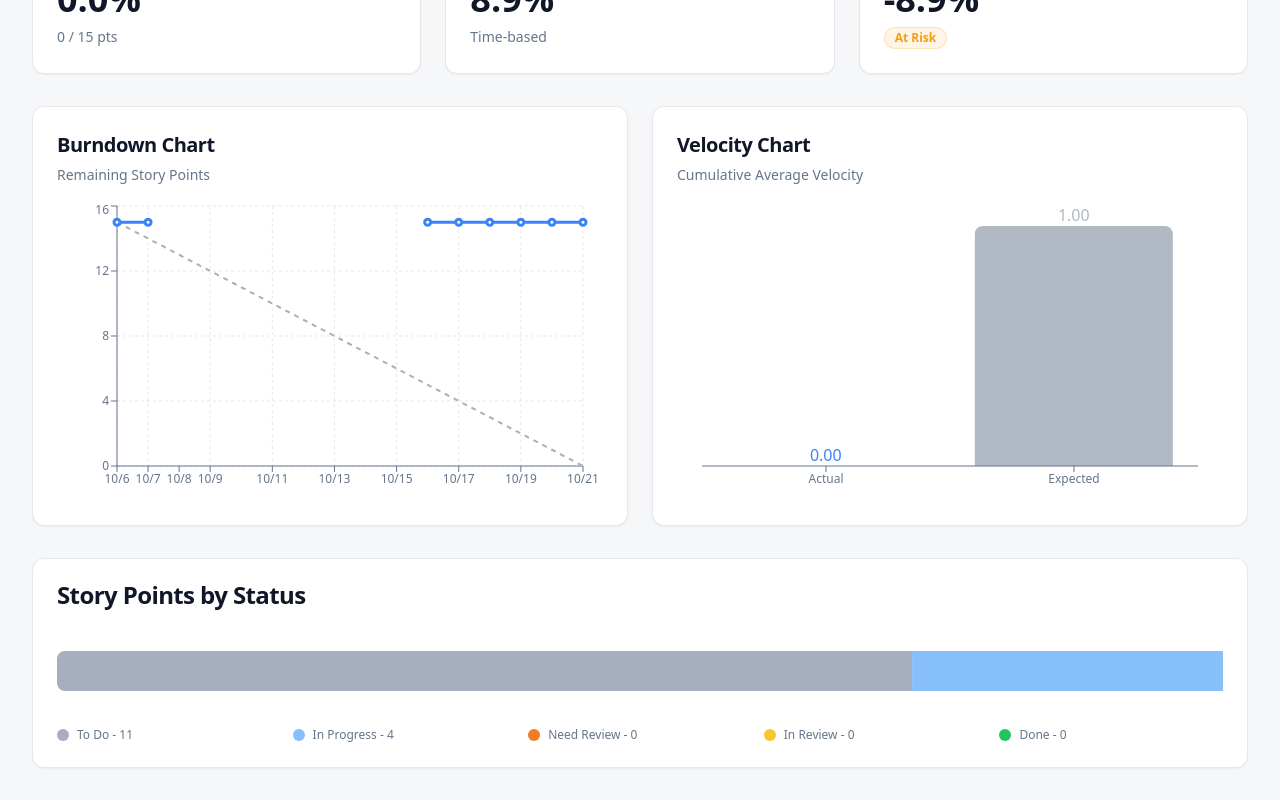
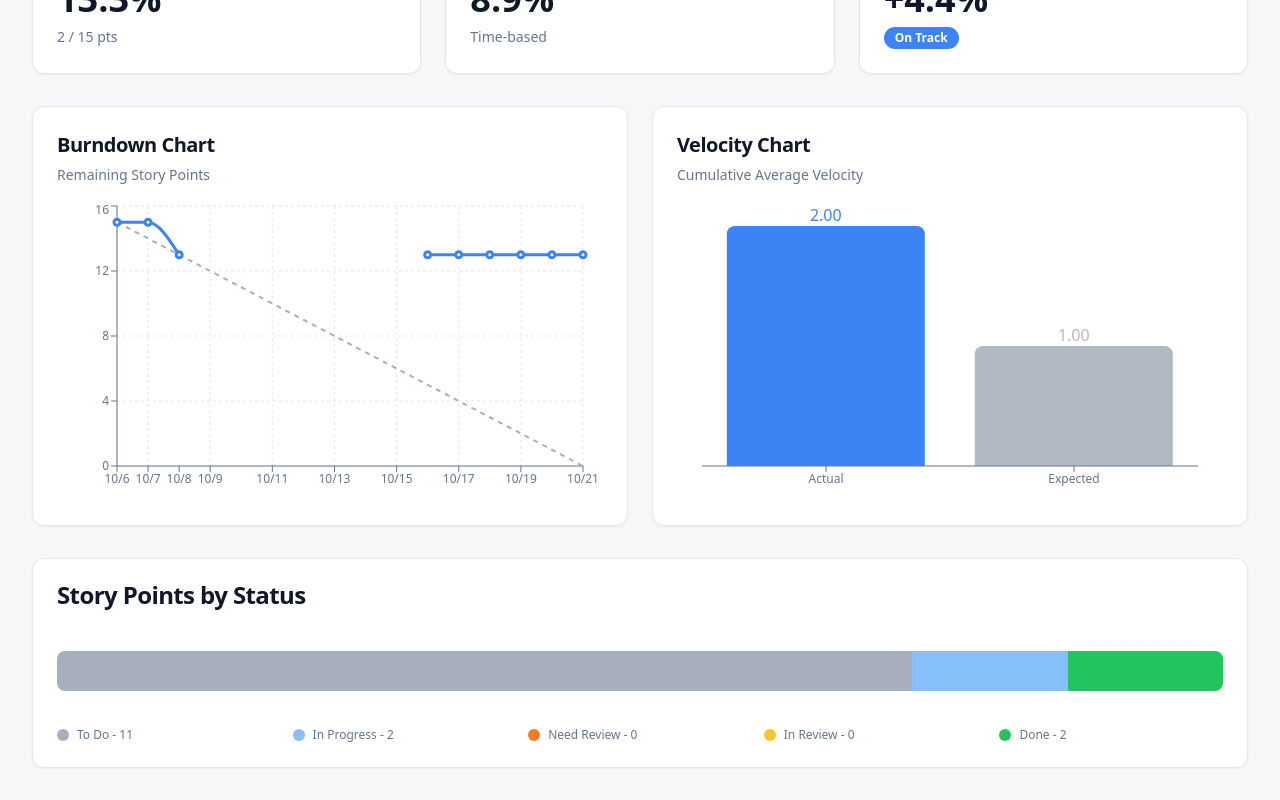
Before and after one commit to rizqyep/ebpim-workreport, a React (Vite) app: page / in a window 1280 px wide. Shown: the part 210-1010 px from the top of the page. Built offline with nearby package versions, Linux system fonts and the light colour scheme; the HTML template or start-up script is replaced by a standard one.

Commit message:
feat: add progress

```diff
--- a/src/config.ts
+++ b/src/config.ts
@@ -2,12 +2,12 @@ export const PHASE_START_DATE = "Oct 6 2025";
 export const PHASE_END_DATE = "Oct 21 2025";
 
 export const TOTAL_STORY_POINT = 15;
-export const TOTAL_STORY_COMPLETED = 0;
+export const TOTAL_STORY_COMPLETED = 2;
 
 export const STORY_POINTS_BY_STATUS = [
   { status: "To Do", points: 11 },
-  { status: "In Progress", points: 4 },
+  { status: "In Progress", points: 2 },
   { status: "Need Review", points: 0 },
   { status: "In Review", points: 0 },
-  { status: "Done", points: 0 },
+  { status: "Done", points: 2 },
 ];
--- a/src/data/burndown.ts
+++ b/src/data/burndown.ts
@@ -3,7 +3,7 @@ import type { ActualPoint } from "@/lib/metrics";
 export const ACTUAL_BURNDOWN: ActualPoint[] = [
   { date: "10/6/2025", storyPoints: 15 },
   { date: "10/7/2025", storyPoints: 15 },
-  { date: "10/8/2025", storyPoints: null },
+  { date: "10/8/2025", storyPoints: 13 },
   { date: "10/9/2025", storyPoints: null },
   { date: "10/10/2025", storyPoints: null },
   { date: "10/11/2025", storyPoints: null },
```
